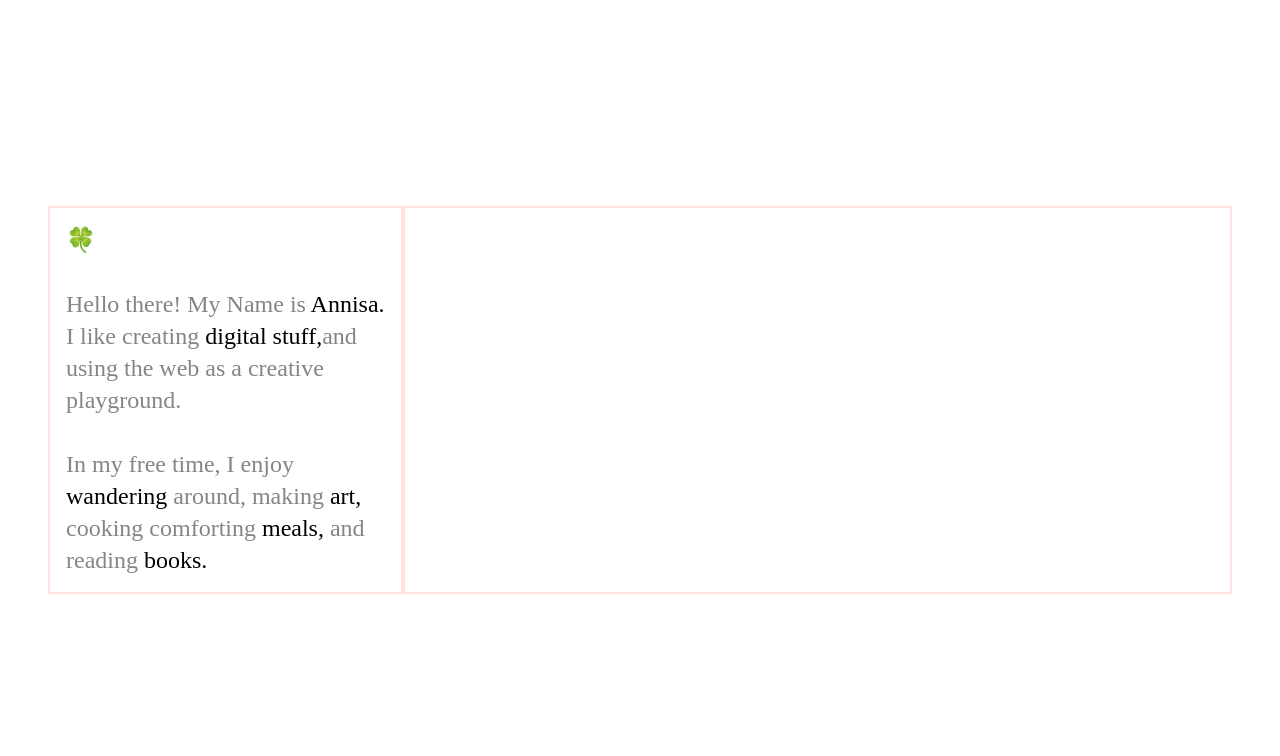
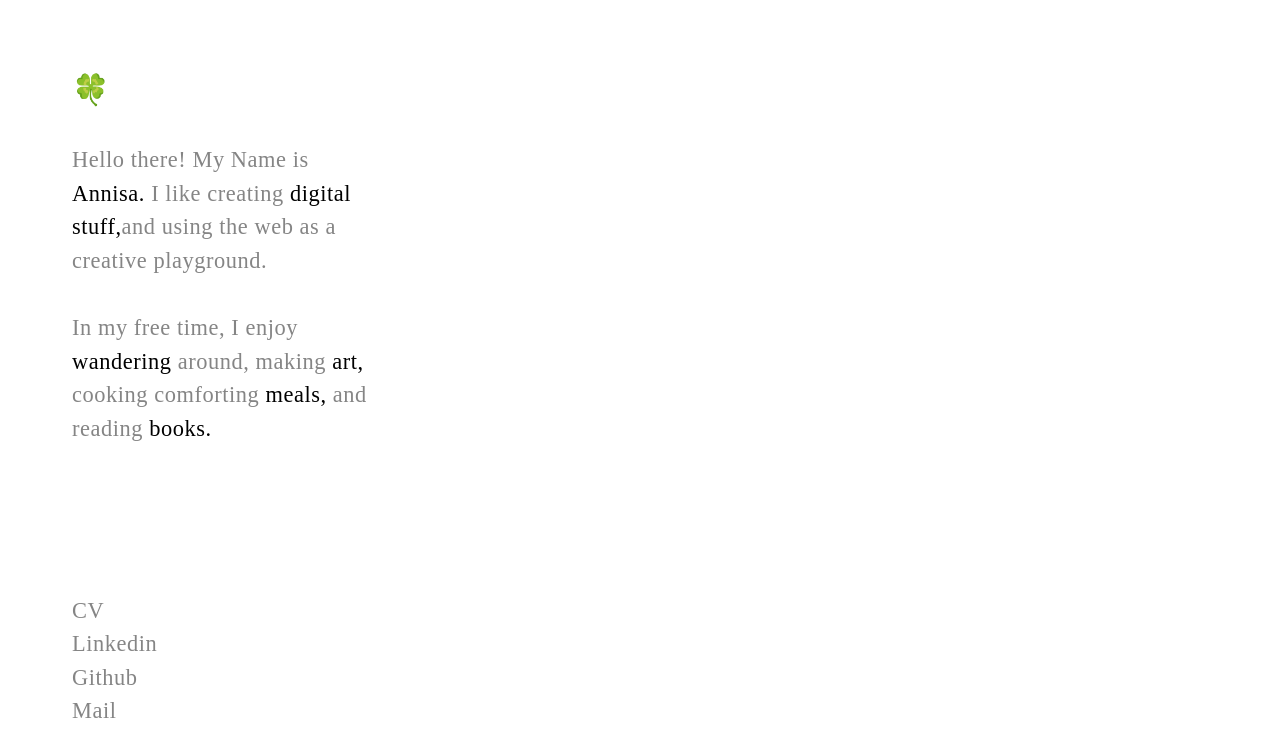
Before and after one commit to annisa-rachma/annisarachma.com, a React (Vite) app: page / in a window 1280 px wide. Shown: the top 756 px of the page. Built offline with nearby package versions, Linux system fonts and the light colour scheme.

Commit message:
feat: add styling to description

```diff
--- a/src/App.tsx
+++ b/src/App.tsx
@@ -5,22 +5,33 @@ import "./App.css";
 function App() {
   return (
     <>
-      <div className="w-screen max-w-[100vw] p-12 flex">
-        <div className="w-[30%] border-red-100 border-2 font-[roboto-serif] text-2xl p-4 text-grey">
-          <p className="text-left">
-            🍀 <br/><br/>
-            Hello there! My Name is <span className="text-black">Annisa.</span> I like creating <span className="text-black">digital stuff,</span>
+      <div className="w-screen max-w-[100vw] h-screen p-12 flex">
+        <div className="w-[30%] font-[roboto-serif] text-[1.4rem] p-6 text-grey flex flex-col justify-between text-left tracking-wide">
+          <p className="">
+            <span className="text-3xl">🍀</span> <br />
+            <br />
+            Hello there! My Name is <span className="text-black">
+              Annisa.
+            </span>{" "}
+            I like creating <span className="text-black">digital stuff,</span>
             and using the web as a creative playground.
-            <br/><br/>
+            <br />
+            <br />
             In my free time, I enjoy
-            <span className="text-black"> wandering</span> around, making <span className="text-black">art,</span> cooking comforting <span className="text-black"> meals,</span> and reading
+            <span className="text-black"> wandering</span> around, making{" "}
+            <span className="text-black">art,</span> cooking comforting{" "}
+            <span className="text-black"> meals,</span> and reading
             <span className="text-black"> books.</span>
           </p>
           <div>
-
+            <p>CV</p>
+            <p>Linkedin</p>
+            <p>Github</p>
+            <p>Mail</p>
           </div>
         </div>
-        <div className="border-red-100 border-2 w-[70%] p-4">
+
+        <div className=" w-[70%] p-6">
 
         </div>
       </div>
```
